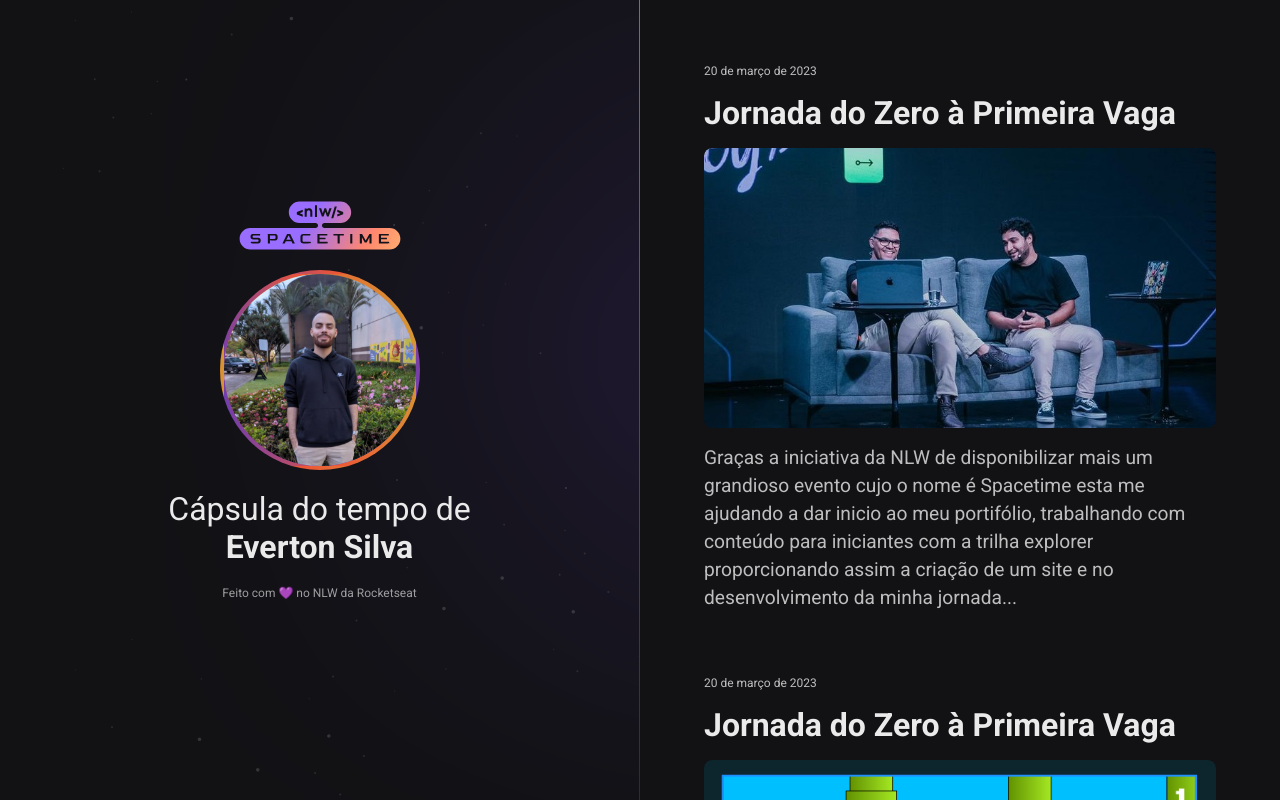
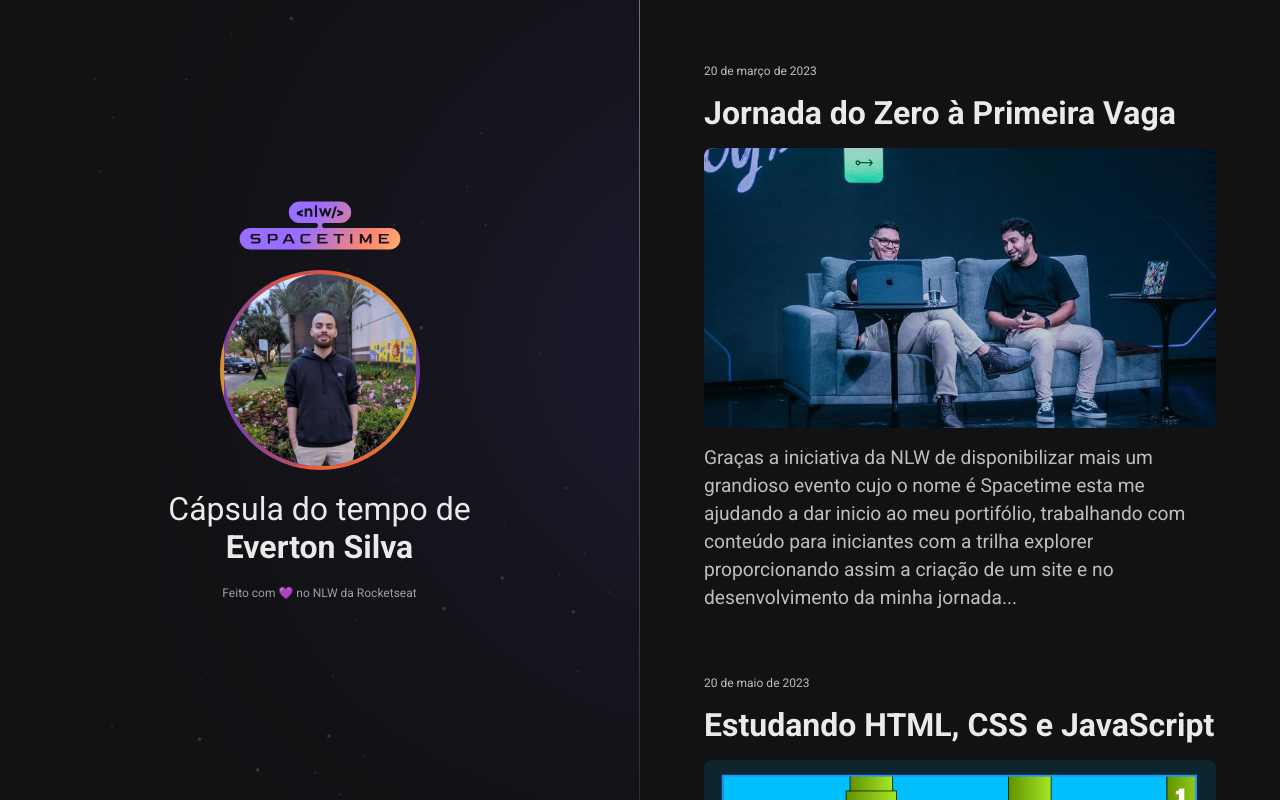
Before and after one commit to EvertonSal/NLW-Spacetime, a plain HTML site: page index.html in a window 1280 px wide. Drawn offline with Linux system fonts and the light colour scheme.

Commit message:
add tittle

```diff
--- a/index.html
+++ b/index.html
@@ -57,8 +57,8 @@
         target="_blank"
         class="memory"
       >
-        <small>20 de março de 2023</small>
-        <h1>Jornada do Zero à Primeira Vaga</h1>
+        <small>20 de maio de 2023</small>
+        <h1>Estudando HTML, CSS e JavaScript</h1>
 
         <div>
           <img
```
